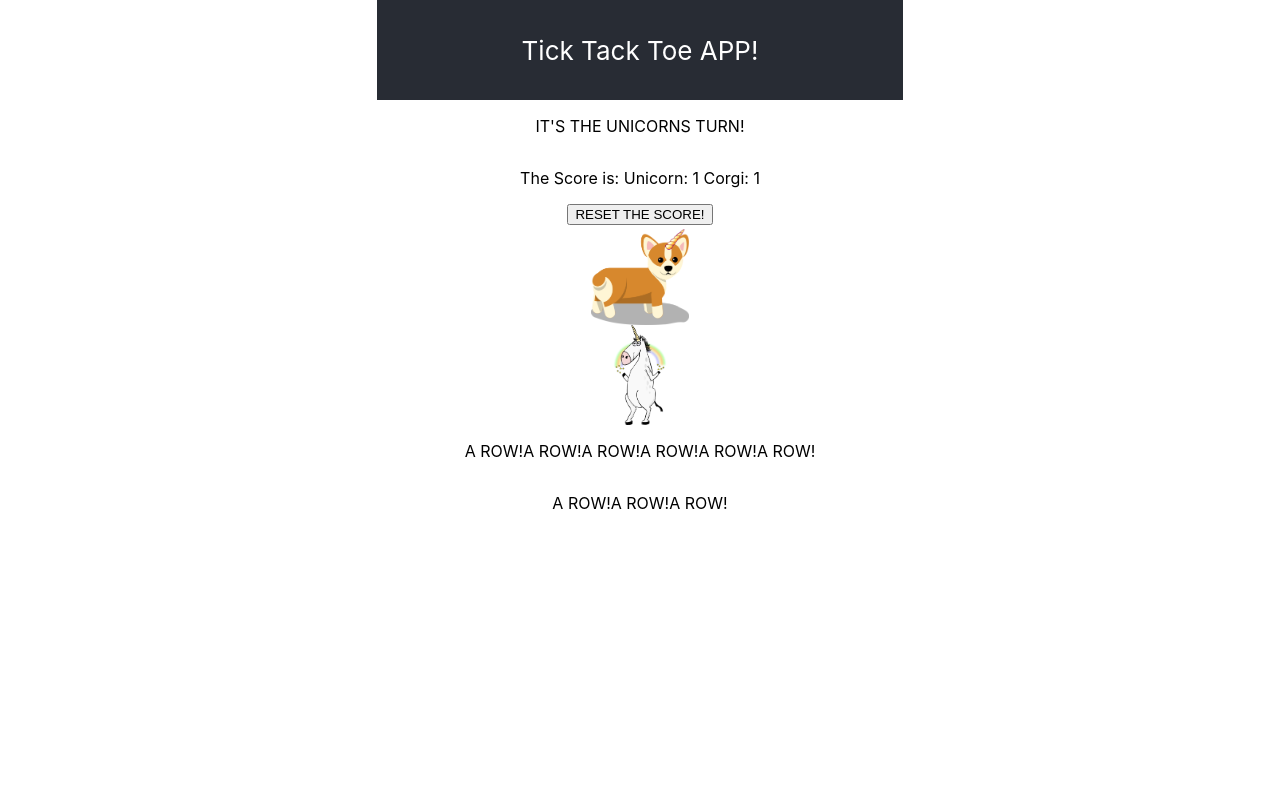
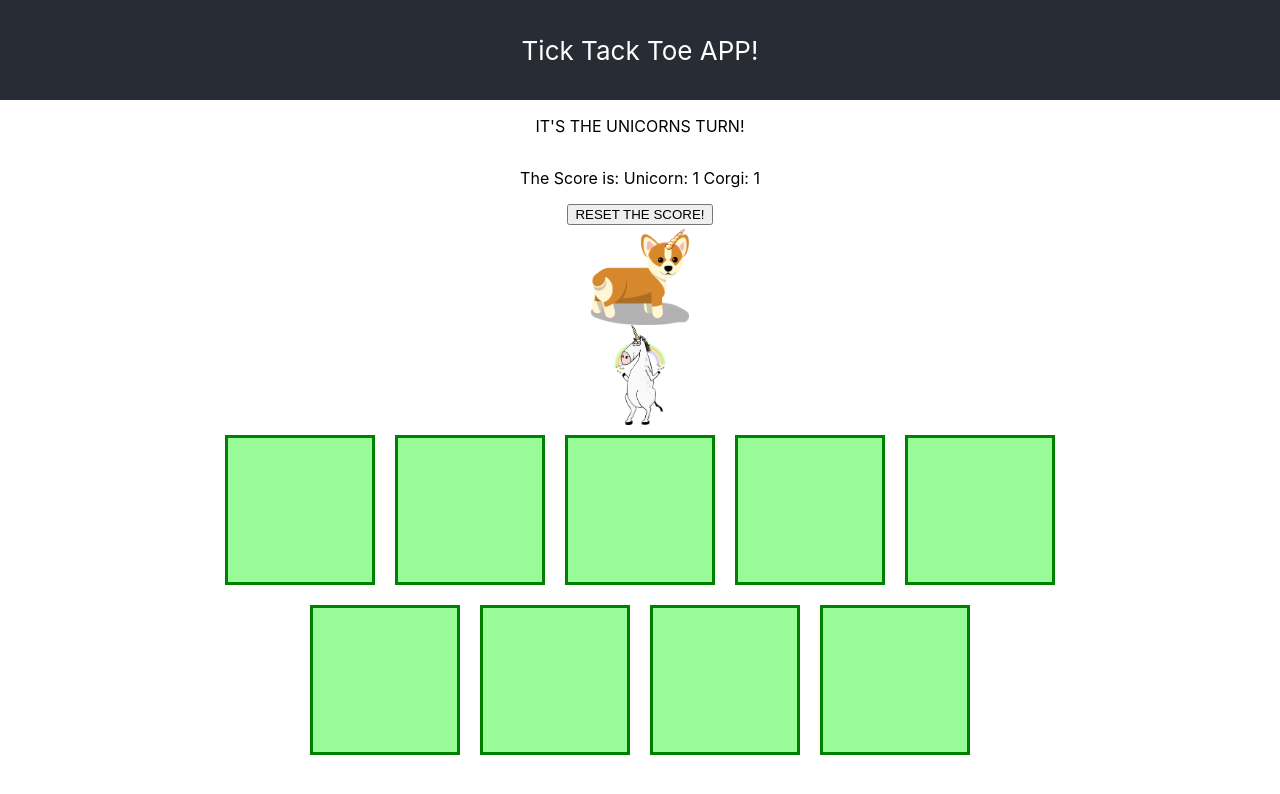
Before and after one commit to SaraIrving/Unicorn-Tic-Tac-Toe, a React (Create React App) app: page / in a window 1280 px wide. Shown: the top 794 px of the page. Built offline with nearby package versions, Linux system fonts and the light colour scheme.

Commit message:
refactor to use new formatting of gameBoard in state, assign each Box component a unique key which is the index value from state

```diff
--- a/src/components/GameBoard.jsx
+++ b/src/components/GameBoard.jsx
@@ -9,13 +9,20 @@ export default function GameBoard (props) {
 
   //const {gameState, setGameState} = useGameState();
 
+  //need to work out how to give each Box an individual key that we can use to relate it with the index of the letter that it represents in the gameBoard array in state, maybe make game board array an array of objects with key value pairs of a numerical key and a alphabetical value??
+
+
+
   return (
     <div className="gameBoardWrapper">
-      {props.gameState.gameBoard.map(box => {
-        if (box === "U") {
-          return (<Box image="U"></Box>)
-        } else if (box === "N") {
-          return (<Box image="N" gameState={props.gameState} setGameState={props.setGameState}></Box>)
+      {props.gameState.gameBoard.map(({index, display}) => {
+
+        if (display === "U") {
+          return (<Box image={display} key={index} gameState={props.gameState} setGameState={props.setGameState}></Box>)
+        } else if (display === "N") {
+          return (<Box image={display} key={index} gameState={props.gameState} setGameState={props.setGameState}></Box>)
+        } else if (display === "C") {
+          return (<Box image={display} key={index} gameState={props.gameState} setGameState={props.setGameState}></Box>)
         }
         return (<p>A ROW!</p>)
 
```
